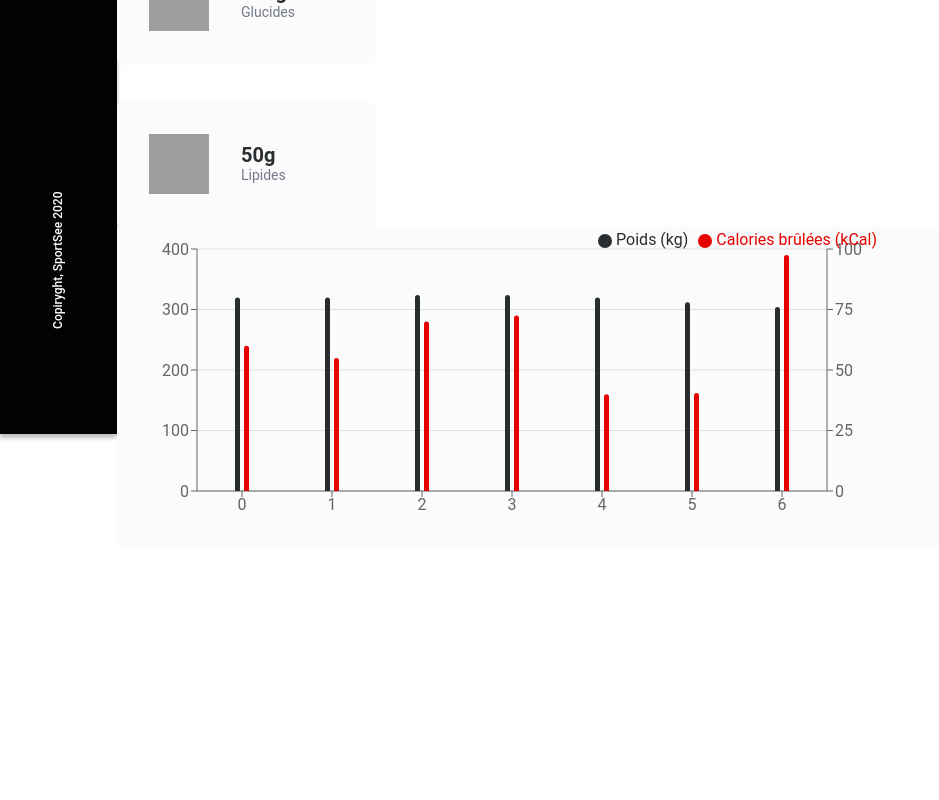
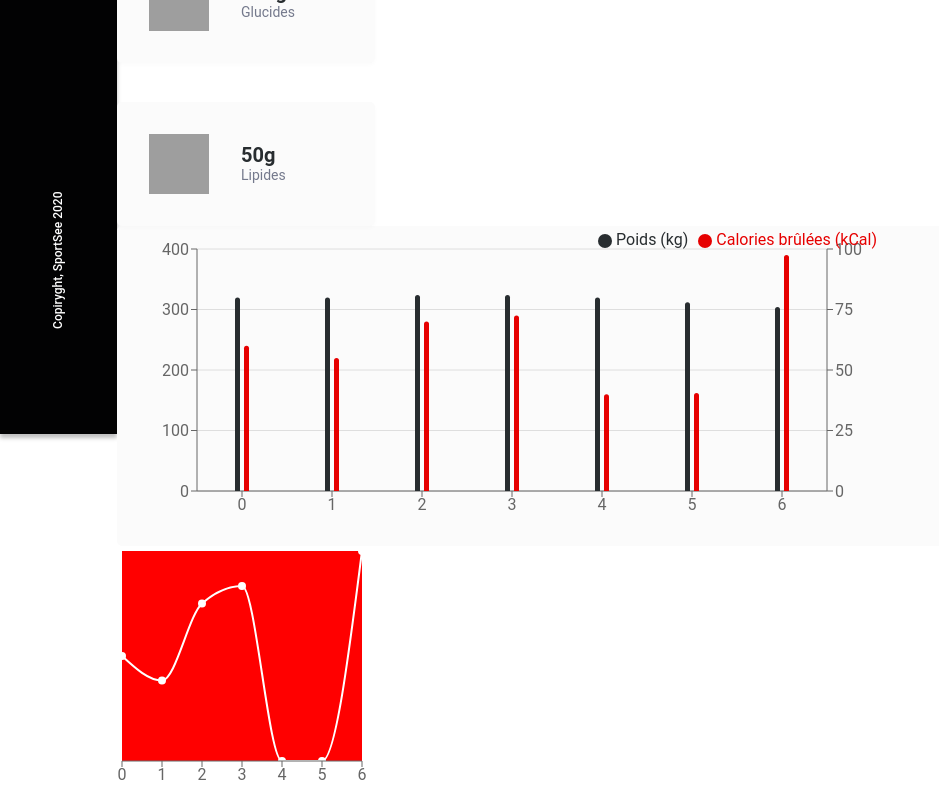
Before and after one commit to meganenav/sportsee, a React (Create React App) app: page / in a window 1280 px wide. Shown: the part 681-1481 px from the top of the page, without its empty margins (0-939 px from the left). Before the commit the page ends 1227 px from the top, so only its background shows below. Built offline with nearby package versions, Linux system fonts and the light colour scheme; grey boxes are pictures that could not be loaded.

Commit message:
Début de création du graphique des sessions

```diff
--- a/src/components/Dashboard/index.jsx
+++ b/src/components/Dashboard/index.jsx
@@ -1,8 +1,10 @@
 import user from '../../data/user.json'
 import activity from '../../data/activity.json'
+import sessions from '../../data/sessions.json'
 import UserInfos from '../../components/UserInfos'
 import FoodMeasures from '../../components/FoodMeasures'
 import ActivityChart from '../../components/ActivityChart'
+import SessionsChart from '../../components/SessionsChart'
 
 export default function Dashboard() {
     const firstName = user.user.userInfos.firstName
@@ -19,6 +21,7 @@ export default function Dashboard() {
     const lipids = user.user.keyData.lipidCount
 
     const activitySessions = activity.data.sessions
+    const durationSessions = sessions.data.sessions
 
     return (
         <>
@@ -26,6 +29,7 @@ export default function Dashboard() {
             <div className="container-data">
                 <FoodMeasures calories={calories} proteines={proteines} carbs={carbs} lipids={lipids} />
                 <div className="activity-chart"><ActivityChart sessions={activitySessions} /></div>
+                <div className="sessions-chart"><SessionsChart sessions={durationSessions} /></div>
             </div>
         </>
     )
--- /dev/null
+++ b/src/components/SessionsChart/index.jsx
@@ -0,0 +1,12 @@
+import * as React from "react";
+import { LineChart, Line, XAxis, CartesianGrid } from "recharts";
+
+export default function SessionsChart(props) {
+    return (
+        <LineChart width={250} height={250} data={props.sessions}>
+            <CartesianGrid fill="#FF0000" />
+            <Line type="monotone" dataKey="sessionLength" stroke="#FFFFFF" strokeWidth={2} />
+            <XAxis />
+        </LineChart>
+    );
+}
--- /dev/null
+++ b/src/data/performance.json
@@ -0,0 +1 @@
+{"data":{"userId":12,"kind":{"1":"cardio","2":"energy","3":"endurance","4":"strength","5":"speed","6":"intensity"},"data":[{"value":80,"kind":1},{"value":120,"kind":2},{"value":140,"kind":3},{"value":50,"kind":4},{"value":200,"kind":5},{"value":90,"kind":6}]}}
--- /dev/null
+++ b/src/data/sessions.json
@@ -0,0 +1 @@
+{"data":{"userId":12,"sessions":[{"day":1,"sessionLength":30},{"day":2,"sessionLength":23},{"day":3,"sessionLength":45},{"day":4,"sessionLength":50},{"day":5,"sessionLength":0},{"day":6,"sessionLength":0},{"day":7,"sessionLength":60}]}}
--- a/src/sass/components/_charts.scss
+++ b/src/sass/components/_charts.scss
@@ -3,16 +3,18 @@
     border-radius: 5px;
     width: 835px;
     height: 320px;
+
+    .recharts-cartesian-grid-vertical {
+        display: none;
+    }
+
+    .recharts-default-legend {
+        text-align: right;
+    }
 }
 
-.recharts-cartesian-grid-vertical {
-    display: none;
+.sessions-chart {
+    .recharts-cartesian-grid-vertical, .recharts-cartesian-grid-horizontal {
+        display: none;
+    }
 }
-
-.recharts-legend-wrapper {
-
-}
-
-.recharts-default-legend {
-    text-align: right;
-}
```
